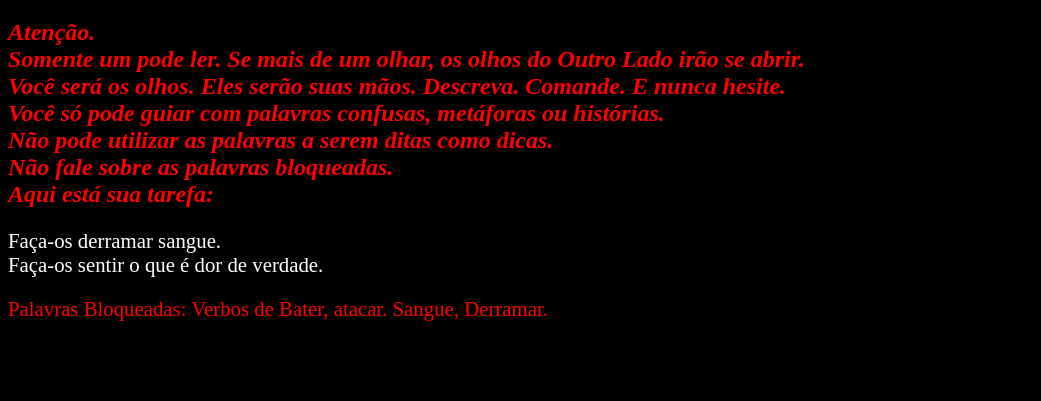
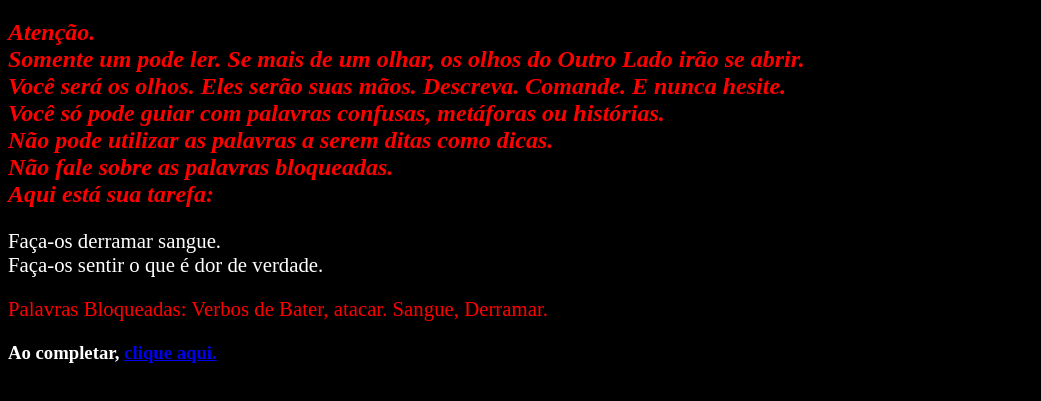
Before and after one commit to AlunoGabrielMendes/RPG, a plain HTML site: page pag02.html in a window 1280 px wide. Shown: the part 61-462 px from the top of the page, without its empty margins (0-1041 px from the left). Drawn offline with Linux system fonts and the light colour scheme.

Commit message:
Update pag02.html

```diff
--- a/pag02.html
+++ b/pag02.html
@@ -15,6 +15,7 @@
         pode utilizar as palavras a serem ditas como dicas. <br>Não fale sobre as palavras bloqueadas.<br>Aqui está sua tarefa:</h2>
     <p>Faça-os derramar sangue. <br>Faça-os sentir o que é dor de verdade.</p>
     <p class="bloqueio">Palavras Bloqueadas: Verbos de Bater, atacar. Sangue, Derramar.</p>
+ <h3>Ao completar, <a href="pag03.html" target="_self">clique aqui.</a></h3>
 </body>
 
 </html>
```
